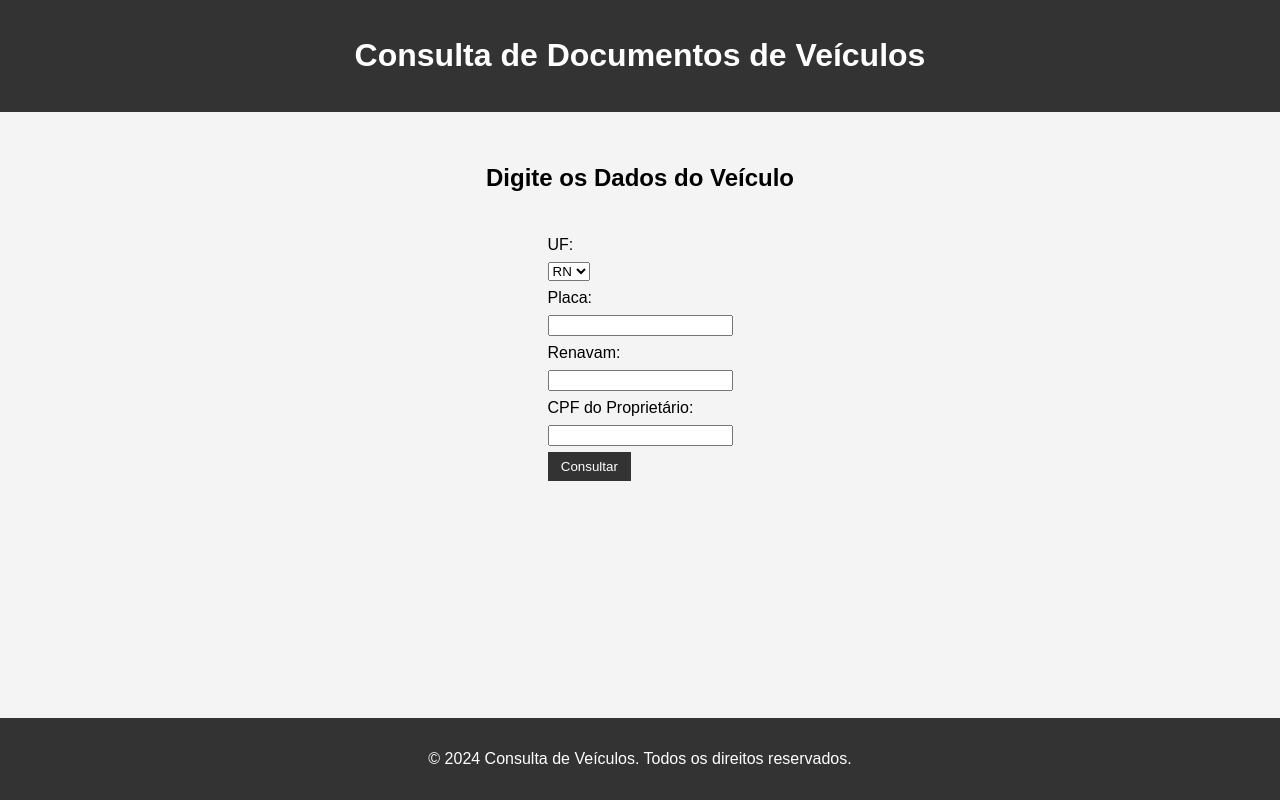
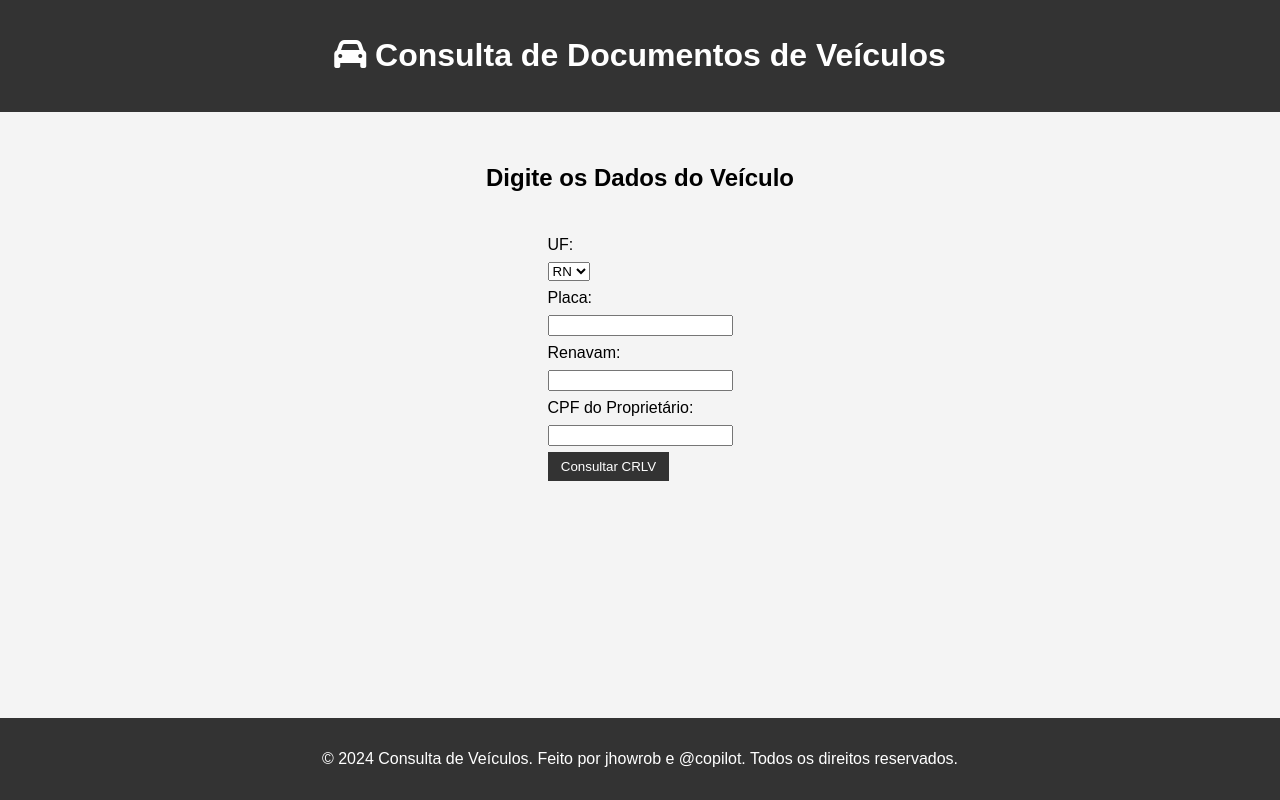
Before and after one commit to JhowRobb/RbVeiculos, a plain HTML site: page index.html in a window 1280 px wide. Drawn offline with Linux system fonts and the light colour scheme.

Commit message:
Update index.html

```diff
--- a/index.html
+++ b/index.html
@@ -3,8 +3,9 @@
 <head>
     <meta charset="UTF-8">
     <meta name="viewport" content="width=device-width, initial-scale=1.0">
-    <title>Redirecionador de Consulta</title>
+    <title>Consulta de Veículos</title>
     <link rel="stylesheet" href="styles.css">
+    <link rel="stylesheet" href="https://cdnjs.cloudflare.com/ajax/libs/font-awesome/6.0.0-beta3/css/all.min.css">
     <script>
         function redirecionar() {
             const uf = document.getElementById("uf").value;
@@ -18,7 +19,7 @@
 </head>
 <body>
     <header>
-        <h1>Consulta de Documentos de Veículos</h1>
+        <h1><i class="fas fa-car"></i> Consulta de Documentos de Veículos</h1>
     </header>
     <main>
         <section class="consulta">
@@ -27,6 +28,7 @@
                 <label for="uf">UF:</label>
                 <select id="uf" name="uf" required>
                     <option value="rn">RN</option>
+                    <option value="ce">CE</option>
                     <!-- Adicione outras opções conforme necessário -->
                 </select>
 
@@ -39,12 +41,12 @@
                 <label for="cpf">CPF do Proprietário:</label>
                 <input type="text" id="cpf" name="cpf" required>
 
-                <button type="submit">Consultar</button>
+                <button type="submit">Consultar CRLV</button>
             </form>
         </section>
     </main>
     <footer>
-        <p>&copy; 2024 Consulta de Veículos. Todos os direitos reservados.</p>
+        <p>&copy; 2024 Consulta de Veículos. Feito por jhowrob e @copilot. Todos os direitos reservados.</p>
     </footer>
 </body>
 </html>
```
